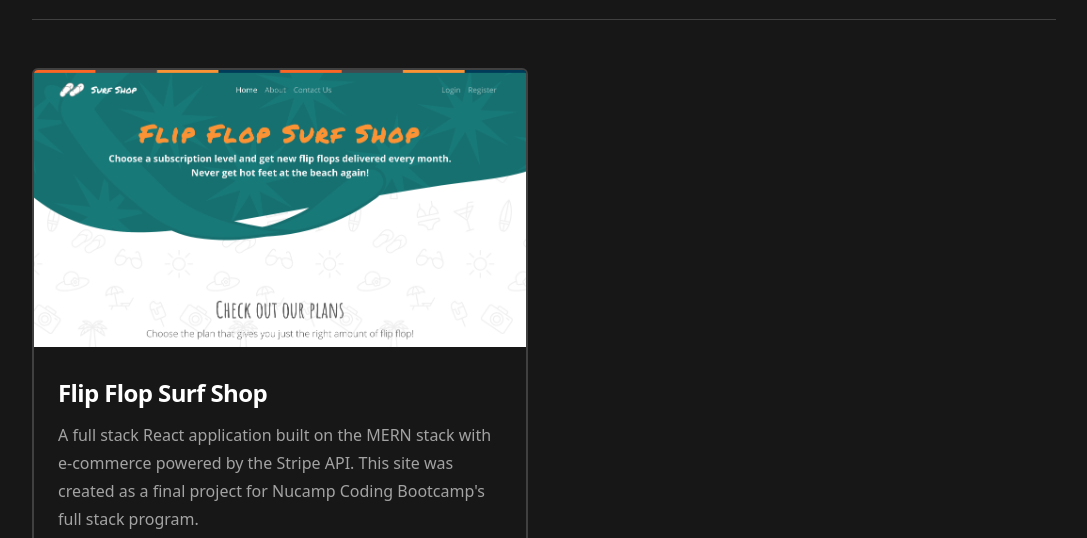
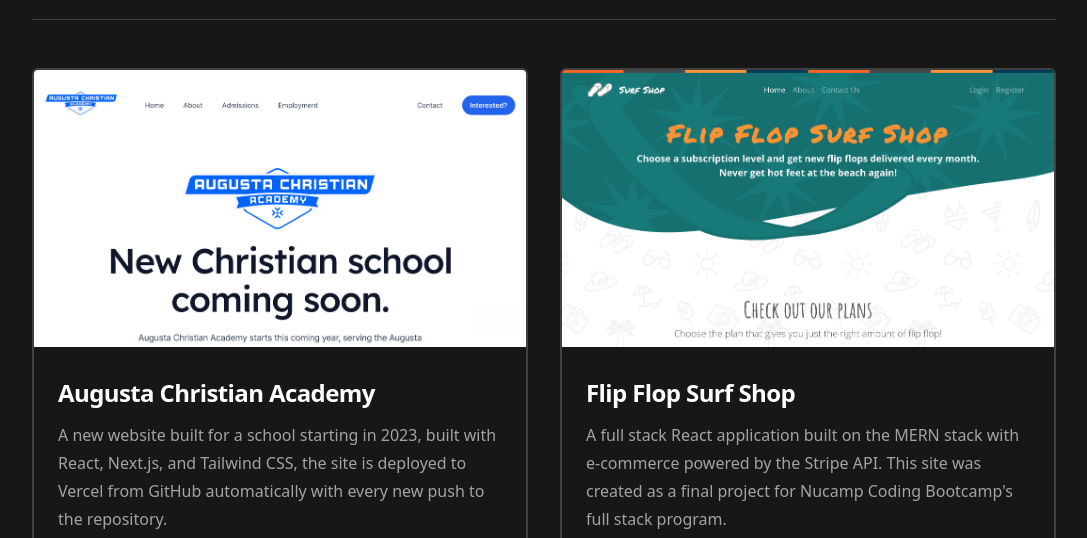
Before and after one commit to rt3me/codewithrob.dev, a Next.js app: page /projects in a window 1280 px wide. Shown: the part 262-800 px from the top of the page, without its empty margins (96-1183 px from the left). Built offline with nearby package versions, Linux system fonts and the light colour scheme; no server answers.

Commit message:
added acacademy to projects data

```diff
--- a/data/projectsData.js
+++ b/data/projectsData.js
@@ -1,4 +1,12 @@
 const projectsData = [
+  {
+    title: 'Augusta Christian Academy',
+    description: `A new website built for a school starting in 2023, built with React, Next.js,
+    and Tailwind CSS, the site is deployed to Vercel from GitHub automatically with every new
+    push to the repository.`,
+    imgSrc: '/static/images/project-augusta-christian.jpg',
+    href: '/blog/project-augusta-christian-academy',
+  },
   {
     title: 'Flip Flop Surf Shop',
     description: `A full stack React application built on the MERN stack with e-commerce powered
```
